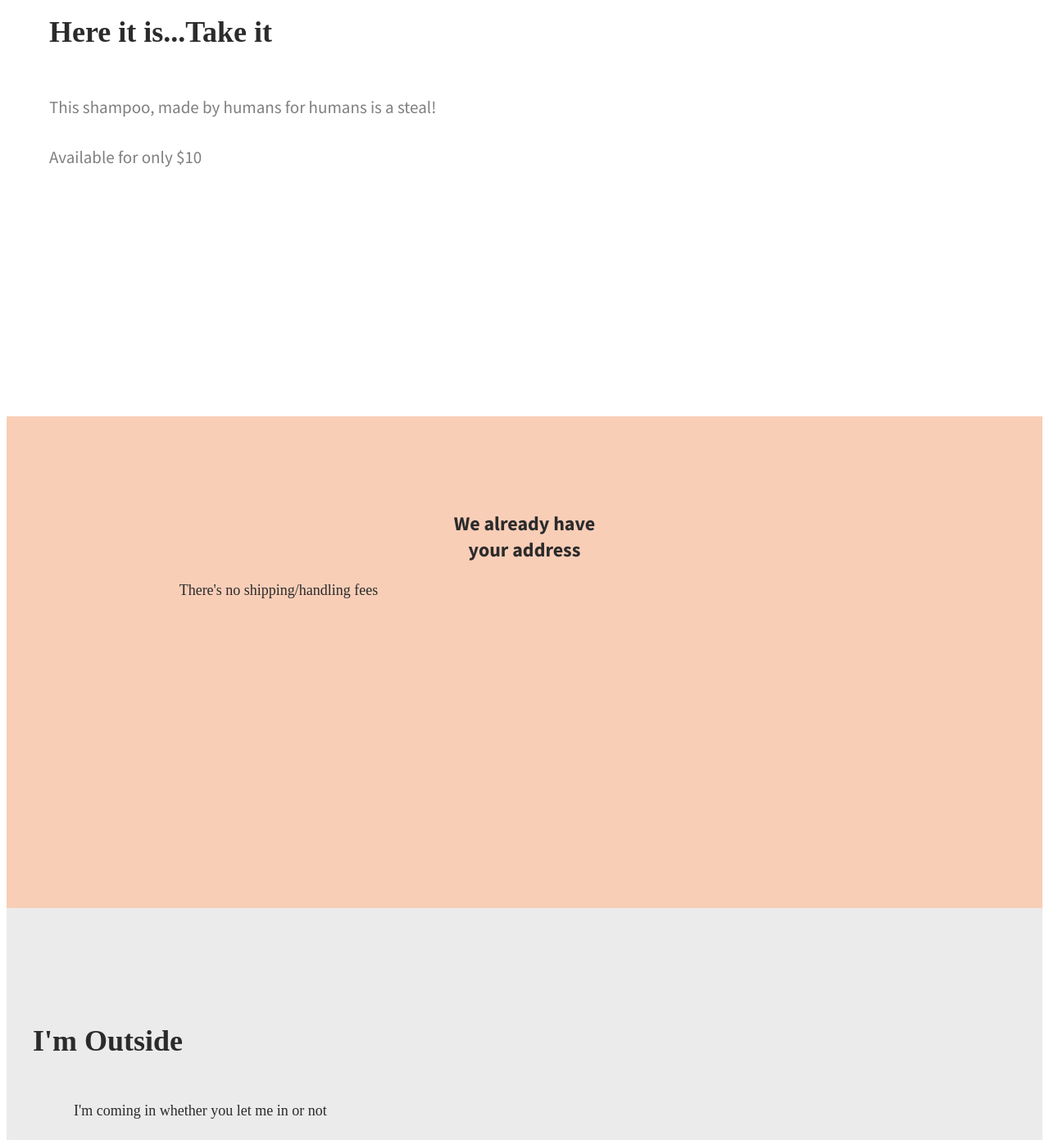
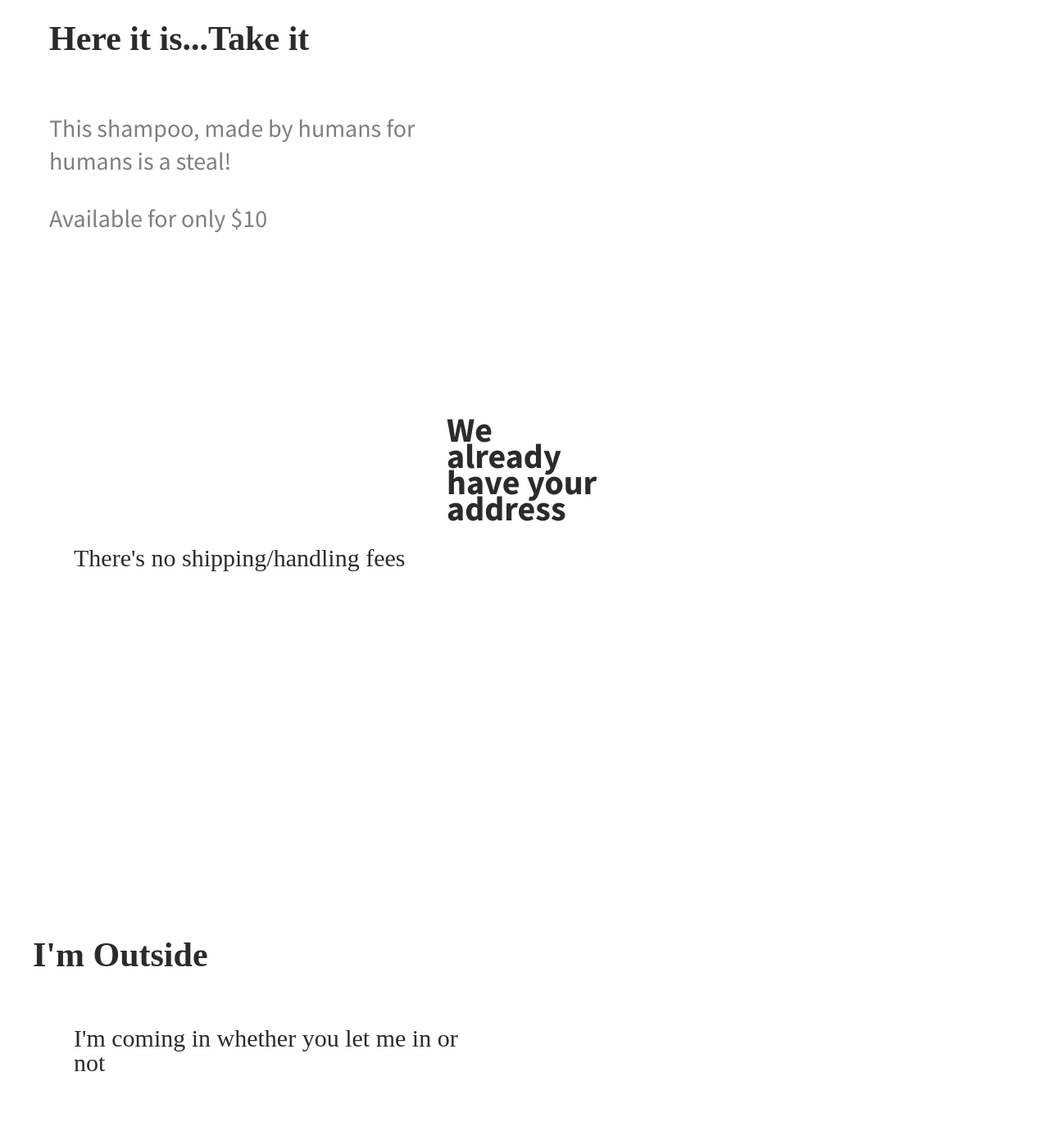
Before and after one commit to evilLA1989/antivirusshampoo, a plain HTML site: page index.html in a window 1280 px wide. Shown: the part 900-2291 px from the top of the page at 82% size. Drawn offline with Linux system fonts and the light colour scheme.

Commit message:
update to backgrounds title and font size

```diff
--- a/css/main.css
+++ b/css/main.css
@@ -36,7 +36,7 @@ header {
 header h1 {
   padding: 65px 0 65px 25px;
   font-size:30px;
-  color:#BBC085;
+  color:#400080;
 }
 nav {
   float: right;
@@ -48,7 +48,7 @@ nav ul li {
 nav ul li a {
   text-transform:uppercase;
   text-decoration: none;
-  font-size:18px;
+  font-size:24px;
   color:#828282;
   padding-left:15px;
 }
@@ -71,11 +71,11 @@ header h2 span {
 }
 #buy1 h2 {
   font-family:'Lora',serif;
-  font-size:36px;
+  font-size:42px;
   padding-left: 20px;
 }
 #buy1 p {
-  font-size:21px;
+  font-size:30px;
   color:#7F7F7F;
   line-height:40px;
   padding-left:20px;
@@ -84,35 +84,33 @@ header h2 span {
 
 /*****BUY 2 *****/
 
-#buy2 {
+}
+#buy2 .full-width {
   background: #F9CEB7;
   text-align:center;
-}
-#buy2 .full-width {
   padding:115px 0;
 }
 #buy2 img {
   padding-bottom: 30px;
 }
 #buy2 h2 {
-  font-size:24px;
+  font-size:42px;
   line-height:32px;
   width:190px;
   margin: 0 auto;
 }
 #buy2 p {
   font-family:'Lora',serif;
-  font-size:18px;
+  font-size:30px;
   line-height:30px;
   padding: 0 50px;
 }
 
 /***** BUY 3 *****/
 
-#buy3 {
-  background:#EBEBEB;
 }
 #buy3 .full-width {
+  background: #EBEBEB;
   padding: 110px 0;
 }
 #buy3-img {
@@ -121,12 +119,12 @@ header h2 span {
 }
 #buy3 h2 {
   font-family:'Lora', serif;
-  font-size:36px;
+  font-size:42px;
   line-height:44px;
 }
 #buy3 p {
   font-family:'Lora',serif;
-  font-size:18px;
+  font-size:30px;
   line-height:30px;
   padding: 0 50px;
 }
```
